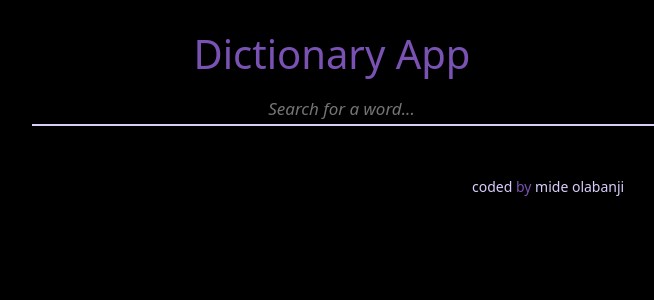
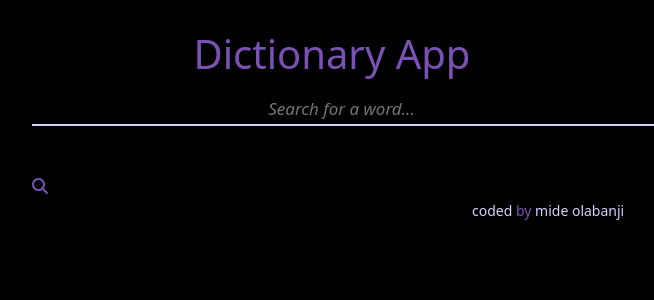
Before and after one commit to Mideolabanji/dictionary-app, a React (Create React App) app: page / in a window 1280 px wide. Shown: the top 300 px of the page, without its empty margins (308-962 px from the left). Built offline with nearby package versions, Linux system fonts and the light colour scheme.

Commit message:
rendered search icon from FA

```diff
--- a/src/InputGroup.js
+++ b/src/InputGroup.js
@@ -1,6 +1,8 @@
 import React, { useState } from "react";
 import axios from "axios";
 import Body from "./Body";
+import { FontAwesomeIcon } from "@fortawesome/react-fontawesome";
+import { faMagnifyingGlass } from "@fortawesome/free-solid-svg-icons";
 
 export default function InputGroup() {
   let [keyword, setKeyword] = useState(null);
@@ -29,6 +31,7 @@
           placeholder="Search for a word..."
           className="mb-5 search"
         />
+        <FontAwesomeIcon icon={faMagnifyingGlass} size="1x" />
       </form>
       <Body property={data} />
     </div>
```
